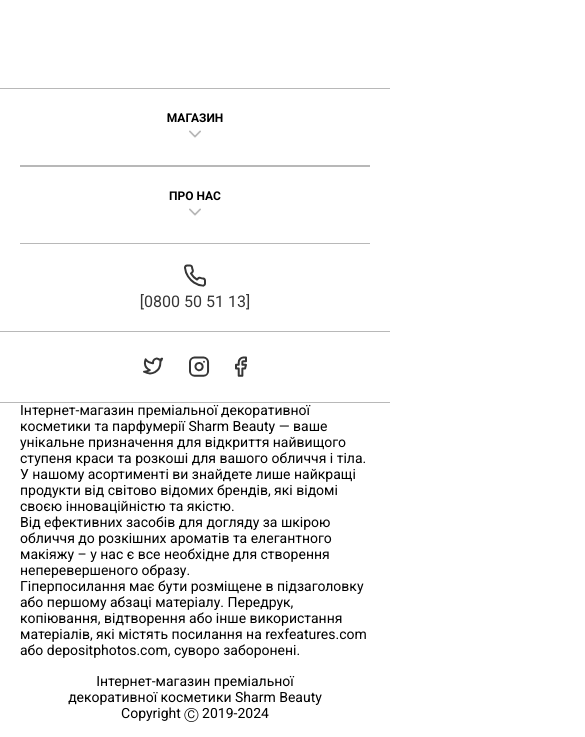
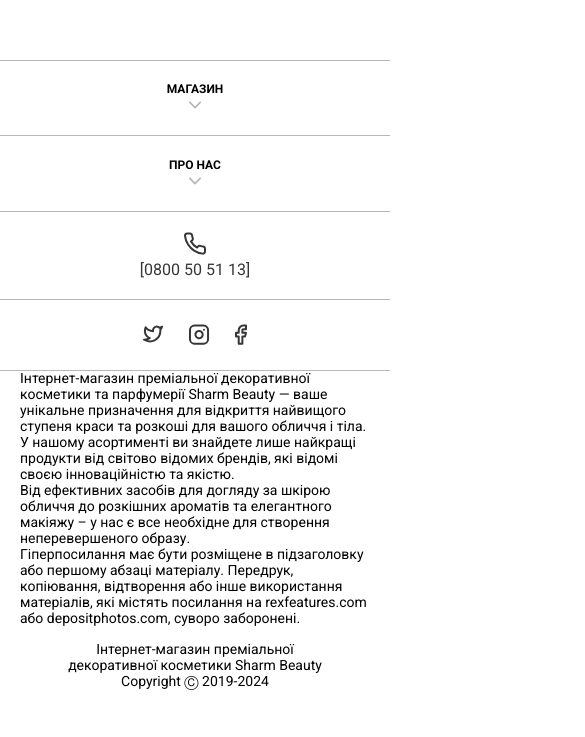
Before and after one commit to Lazlovalentin/sharm-front-my, a Next.js app: page /en in a window 390 px wide. Shown: the part 982-1719 px from the top of the page, 585 px wide, since content can reach past the window. After the commit the page ends 1687 px from the top, so only its background shows below. Built offline with nearby package versions, Linux system fonts and the light colour scheme.

Commit message:
fix: correct borders

```diff
--- a/src/components/UI/Accordion/Accordion.scss
+++ b/src/components/UI/Accordion/Accordion.scss
@@ -1,16 +1,39 @@
 .container-accordion {
   width: 100%;
+  position: relative;
   background-color: transparent;
   border: none;
-  border-bottom: 1px solid var(--color-stroke, #b8b8b8);
-  border-top: 1px solid var(--color-stroke, #b8b8b8);
+  border-bottom: none;
+  border-top: none;
+
+  &::after {
+    content: "";
+    position: absolute;
+    left: -20px;
+    right: -20px;
+    height: 1px;
+    background-color: var(--color-stroke, #b8b8b8);
+    width: auto;
+    bottom: 0;
+  }
 
   cursor: pointer;
   padding: 20px 0px;
+
   @media (min-width: 768px) {
     border-bottom: 1px solid var(--color-stroke, #b8b8b8);
-    border-top: none;
     padding: 12px 0px;
+
+    &::after {
+      content: "";
+      position: absolute;
+      left: -20px;
+      right: -20px;
+      height: 0;
+      background-color: var(--color-stroke, #b8b8b8);
+      width: auto;
+      bottom: 0;
+    }
   }
   h6 {
     display: flex;
--- a/src/components/client/FAQ/FAQ.scss
+++ b/src/components/client/FAQ/FAQ.scss
@@ -2,14 +2,15 @@
   opacity: 0;
   visibility: hidden;
   color: var(--color-text);
-  overflow: hidden;
-  padding: 20px 0;
+  padding: 20px 0 0 0;
   margin: 0 auto;
   display: flex;
   flex-direction: column;
   justify-content: center;
   gap: 10px;
   width: 100%;
+  padding-left: 0;
+  padding-right: 0;
 
   @media (min-width: 768px) {
     padding: 92px 72px;
@@ -21,6 +22,7 @@
 
   @media (max-width: 768px) {
     width: 100%;
+    padding: 20px 0 0 0;
   }
 
   .title-main-faq {
@@ -41,6 +43,7 @@
     justify-content: center;
     align-content: center;
     gap: 0px;
+
     @media (min-width: 768px) {
       justify-content: space-between;
       gap: 20px;
```
